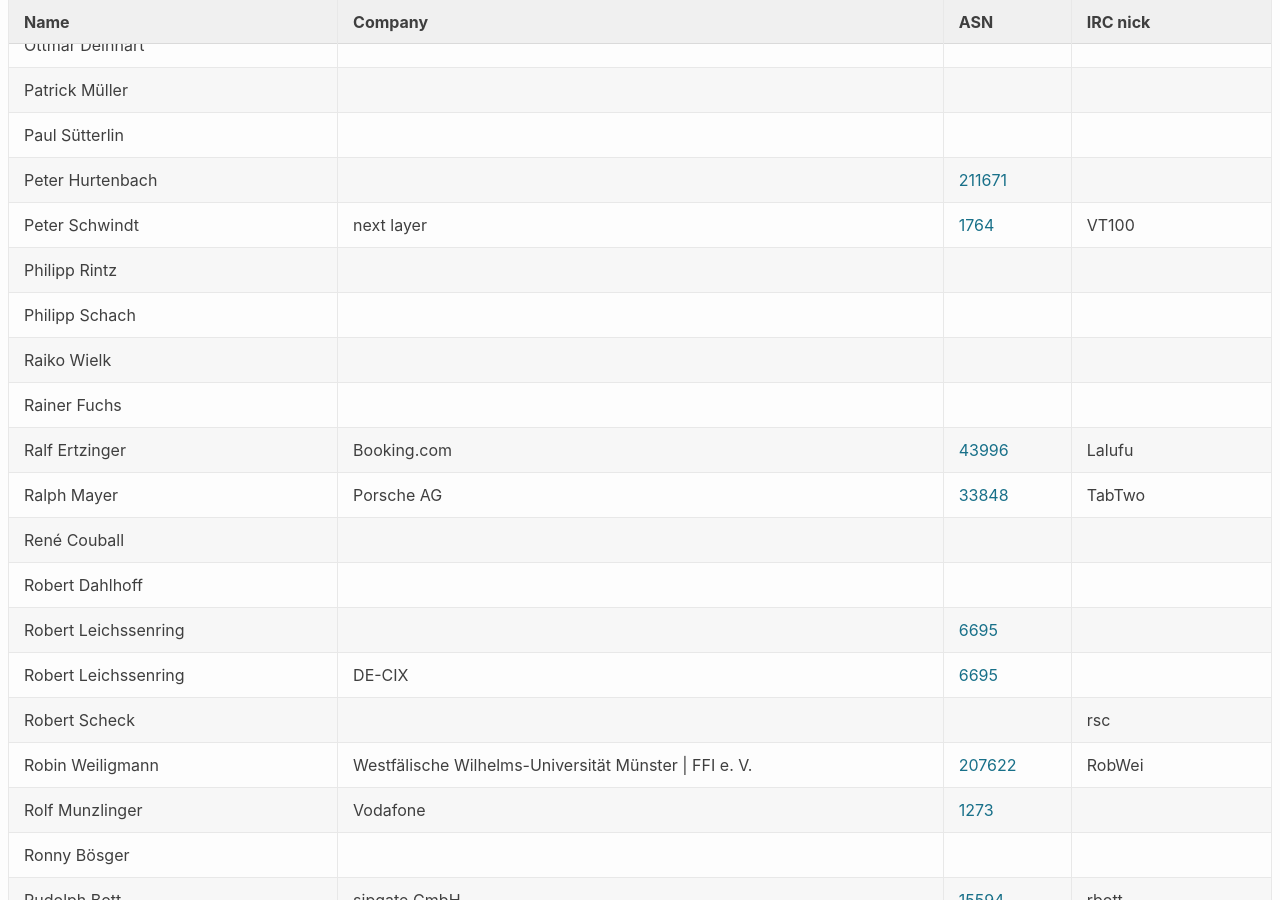
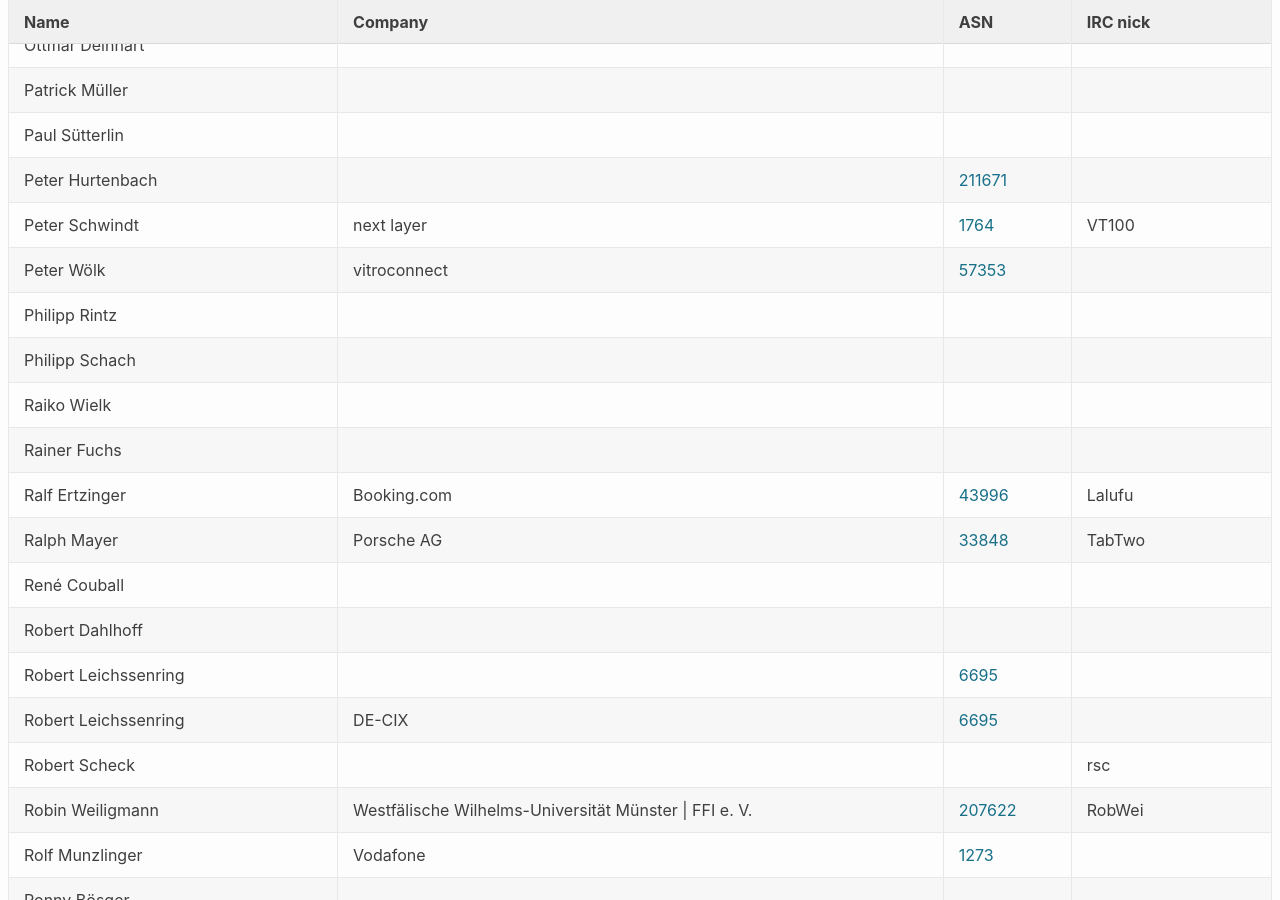
Before and after one commit to denog/pretix-attendeelist, a Jekyll site: the page built from denog14/index.md, in a window 1280 px wide and 900 px high, scrolled down 19644 px. Built offline with Jekyll 4.4.1, drawn with Linux system fonts in a browser that asks for light colours.

Commit message:
Latest data: Fri Nov 11 08:38:37 UTC 2022

```diff
--- a/_data/attendees_denog14_remote.json
+++ b/_data/attendees_denog14_remote.json
@@ -750,6 +750,12 @@
     "asn": "1764"
   },
   {
+    "name": "Peter Wölk",
+    "company": "vitroconnect",
+    "irc": null,
+    "asn": "57353"
+  },
+  {
     "name": "Philipp Rintz",
     "company": null,
     "irc": null,
```
